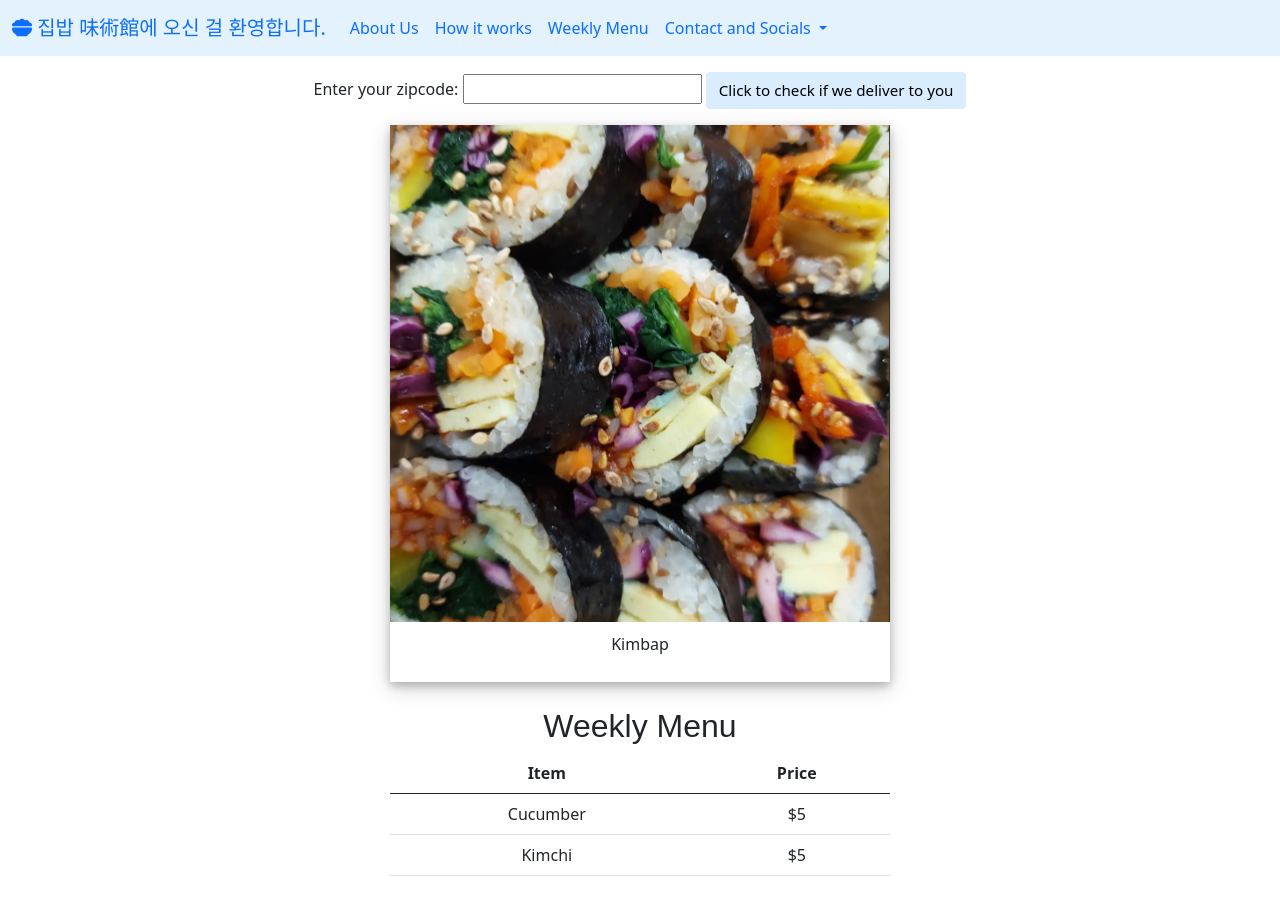
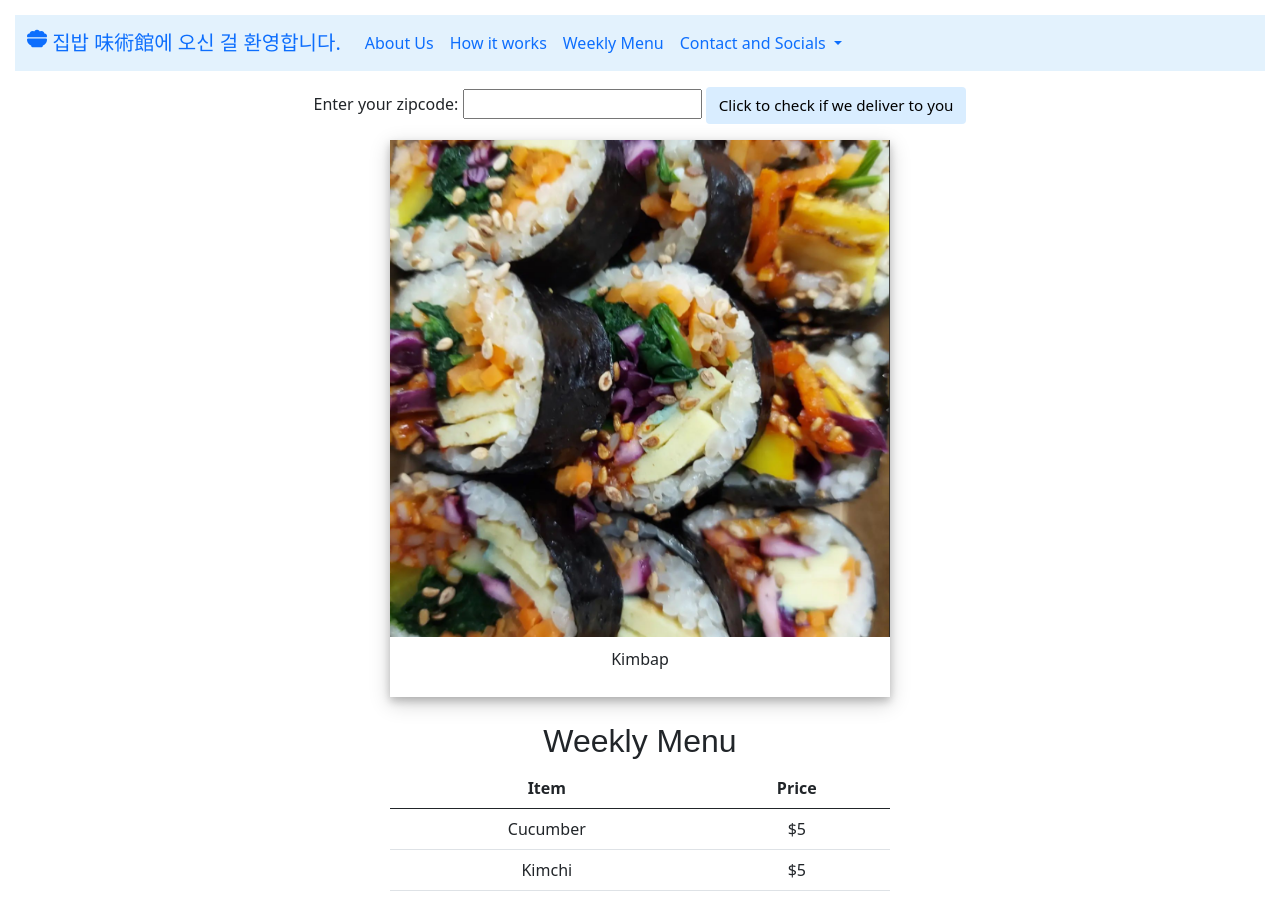
Before and after one commit to bhwung/bhwung.github.io, a plain HTML site: page index.html in a window 1280 px wide. Drawn offline with nearby package versions, Linux system fonts and the light colour scheme.

Commit message:
2-13 fixed version

```diff
--- a/index.html
+++ b/index.html
@@ -15,7 +15,7 @@
         <nav class="navbar navbar-expand-lg" style="background-color: #e3f2fd;">
             <div class="container-fluid">
               <a class="navbar-brand" href="index.html">
-                <i class="fa-solid fa-bowl-food" class="d-inline-block align-text-top"></i>
+                <i class="fa-solid fa-bowl-food d-inline-block align-text-top"></i>
                 집밥 味術館에 오신 걸 환영합니다.
               </a>
               <button class="navbar-toggler" type="button" data-bs-toggle="collapse" data-bs-target="#navbarNavDropdown" aria-controls="navbarNavDropdown" aria-expanded="false" aria-label="Toggle navigation">
@@ -71,7 +71,7 @@
             </thead>
             <tbody>
               <tr>
-                <td>Cucumber</t>
+                <td>Cucumber</td>
                 <td>$5</td>
               </tr>
               <tr>
--- a/styles.css
+++ b/styles.css
@@ -4,7 +4,7 @@ body {
     font-size: 1rem;
     font-weight: 400;
     line-height: 1.5;
-    margin: 15;
+    margin: 15px;
     text-align: center;
 }
 
```
Also changed, not shown: about.html (+1 -1 lines), how.html (+1 -1 lines), menu.html (+1 -1 lines), social.html (+1 -1 lines).
